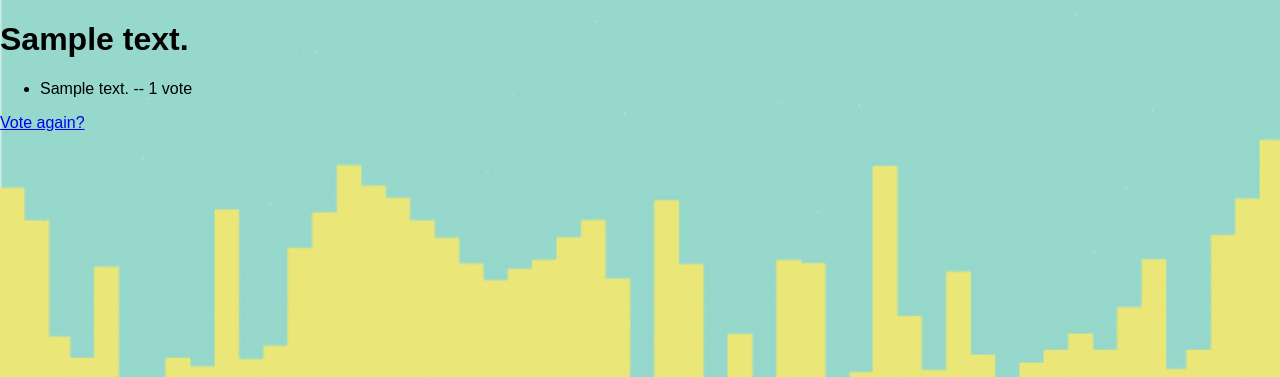
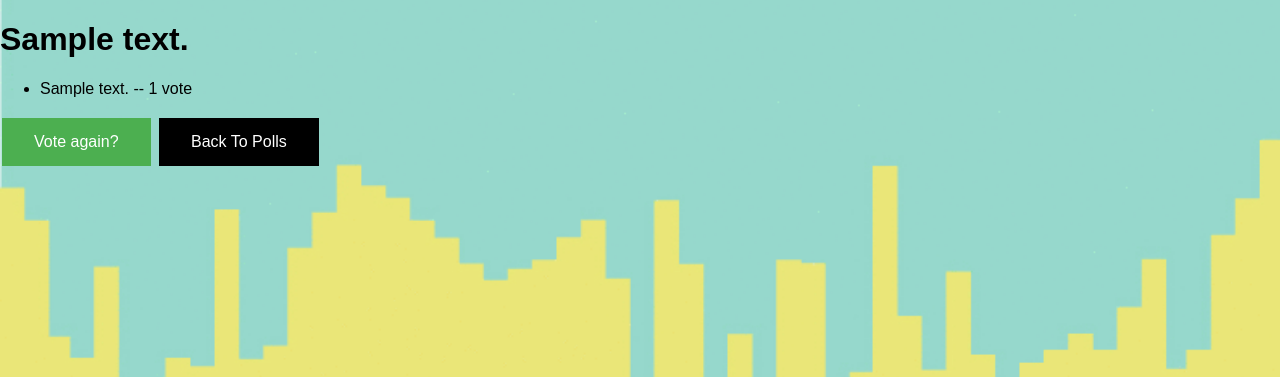
Before and after one commit to touchtool/ku-polls, a Django app: page /polls/1/results/ in a window 1280 px wide. Shown: the part 89-466 px from the top of the page. Run offline with Django 3.2, Linux system fonts and the light colour scheme; tables that the repository leaves empty hold one stand-in row (values such as "Sample post"); parts of the project's set-up code (start-up, migrations or seed data) failed here and were passed over.

Commit message:
Add button back to polls and edit style buttons

```diff
--- a/polls/templates/polls/results.html
+++ b/polls/templates/polls/results.html
@@ -47,6 +47,31 @@ body {
   float: right;
 }
 
+.button {
+  border: none;
+  color: white;
+  padding: 15px 32px;
+  text-align: center;
+  text-decoration: none;
+  display: inline-block;
+  font-size: 16px;
+  margin: 4px 2px;
+  cursor: pointer;
+}
+
+.button1 {
+  background-color: #4CAF50;
+  color: white;
+}
+.button2 {
+  background-color: #000000;
+}
+
+.button1 :hover {
+  background-color: #ddd;
+  color: black;
+}
+
 @media screen and (max-width: 500px) {
   .header a {
     float: none;
@@ -64,9 +89,9 @@ body {
 <body>
 
 <div class="header">
-  <a href=http://127.0.0.1:8000/polls class="logo">Polls</a>
+  <a href="{% url 'polls:index' %}" class="logo">Polls</a>
   <div class="header-right">
-    <a href=http://127.0.0.1:8000/polls>Home</a>
+    <a href="{% url 'polls:index' %}">Home</a>
     <a href=https://github.com/touchtool/ku-polls/>Github</a>
   </div>
 </div>
@@ -78,4 +103,7 @@ body {
 {% endfor %}
 </ul>
 
-<a href="{% url 'polls:detail' question.id %}">Vote again?</a>
+<button onclick="document.location='{% url 'polls:detail' question.id %}'"
+        class="button button1">Vote again?</button>
+<button onclick="document.location='{% url 'polls:index' %}'"
+            class="button button2">Back To Polls</button>
```
Also changed, not shown: polls/templates/polls/detail.html (+39 -2 lines), polls/templates/polls/index.html (+21 -3 lines).
